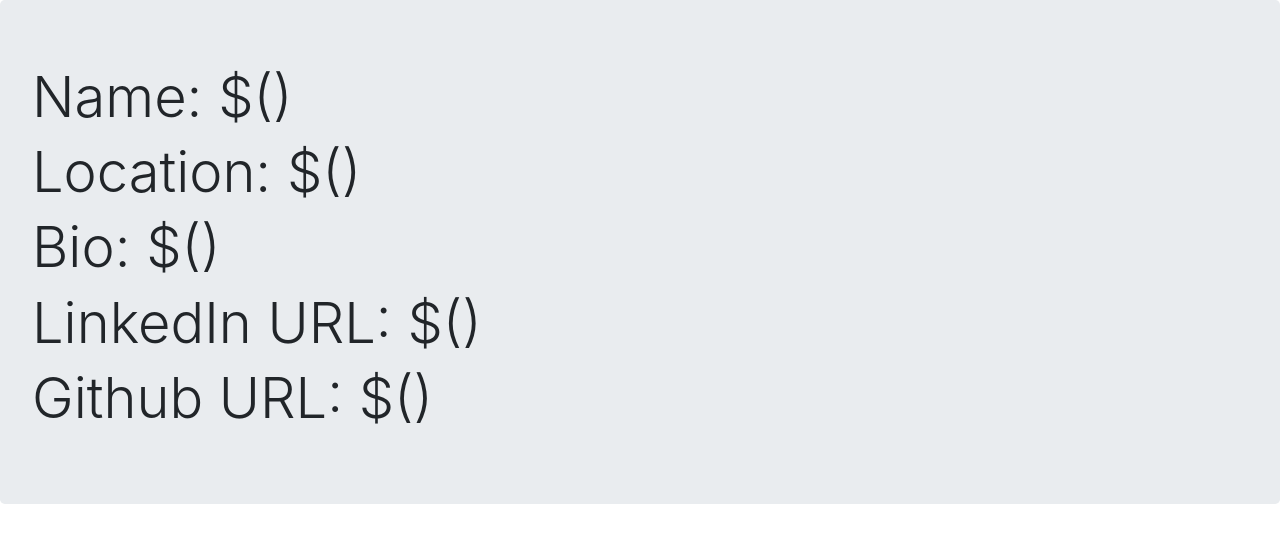
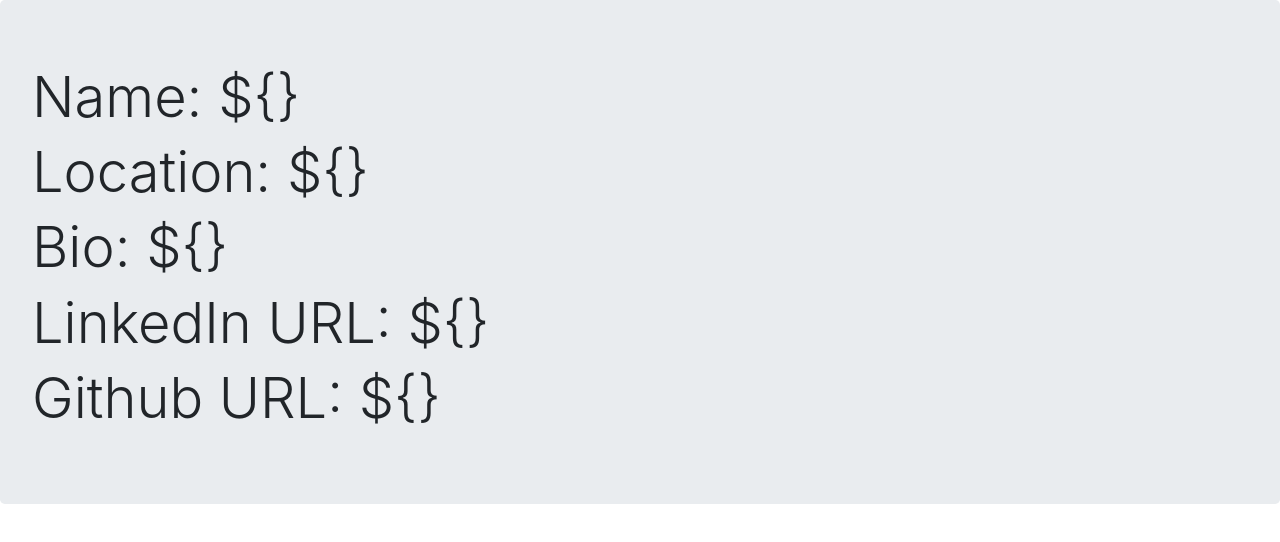
Before and after one commit to kbnewlon/mini-project, a website: page index.html in a window 1280 px wide. Drawn offline with nearby package versions, Linux system fonts and the light colour scheme.

Commit message:
completed

```diff
--- a/index.html
+++ b/index.html
@@ -12,11 +12,11 @@
   </head>
   <body>
     <div class="jumbotron">
-        <h4 class="display-4">Name: $()</h4>
-        <h4 class="display-4">Location: $()</h4>
-        <h4 class="display-4">Bio: $()</h4>
-        <h4 class="display-4">LinkedIn URL: $()</h4>
-        <h4 class="display-4">Github URL: $()</h4>
+        <h4 class="display-4">Name: ${}</h4>
+        <h4 class="display-4">Location: ${}</h4>
+        <h4 class="display-4">Bio: ${}</h4>
+        <h4 class="display-4">LinkedIn URL: ${}</h4>
+        <h4 class="display-4">Github URL: ${}</h4>
 
       </div>
 
```
Also changed, not shown: index.js (+44 -31 lines), README.md.
